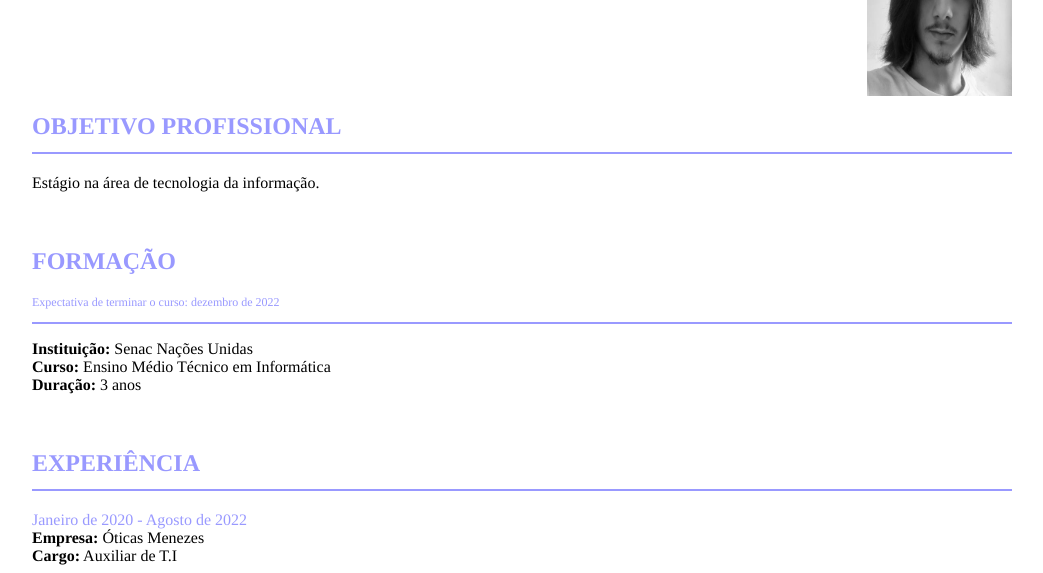
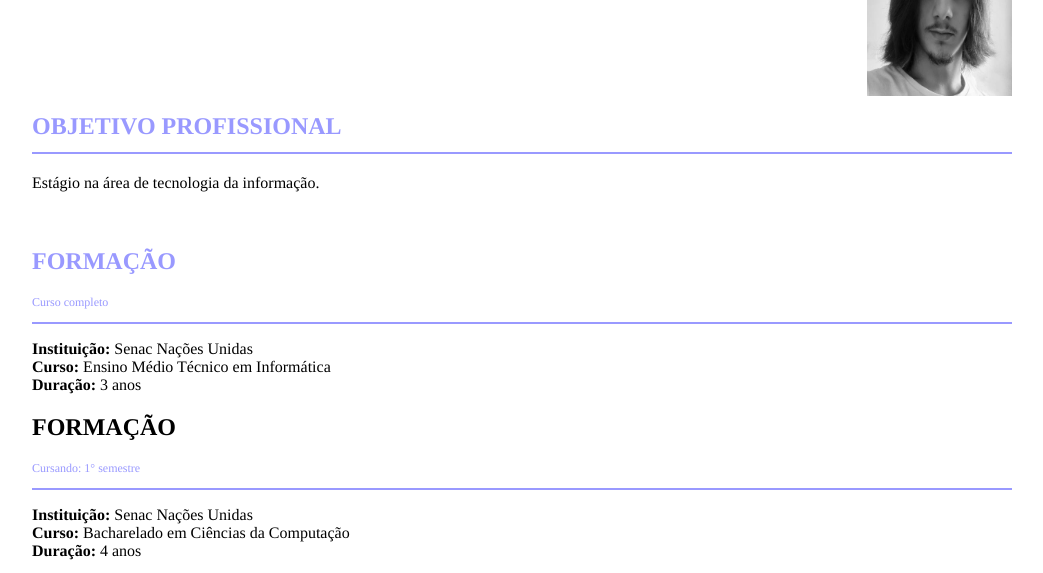
Before and after one commit to ffelipeaf/curriculo, a plain HTML site: page index.html in a window 1280 px wide. Shown: the part 129-702 px from the top of the page, without its empty margins (118-1161 px from the left). Drawn offline with Linux system fonts and the light colour scheme.

Commit message:
Update index.html

```diff
--- a/index.html
+++ b/index.html
@@ -21,11 +21,18 @@
 
 <div> <font face="times" color="#9999ff">
 <h2>FORMAÇÃO </h2>
-<p style="font-size: 12;"> <font face="times" color="#9999ff"> Expectativa de terminar o curso: dezembro de 2022 <hr color="#9999ff"></p>
+<p style="font-size: 12;"> <font face="times" color="#9999ff"> Curso completo <hr color="#9999ff"></p>
 <p><font face="times" color="black">
 <STRONG>Instituição:</strong> Senac Nações Unidas<br>
 <strong>Curso:</strong> Ensino Médio Técnico em Informática <br>
 <STRONG>Duração:</strong> 3 anos <br></p>
+</div>
+<h2>FORMAÇÃO </h2>
+<p style="font-size: 12;"> <font face="times" color="#9999ff"> Cursando: 1° semestre <hr color="#9999ff"></p>
+<p><font face="times" color="black">
+<STRONG>Instituição:</strong> Senac Nações Unidas<br>
+<strong>Curso:</strong> Bacharelado em Ciências da Computação <br>
+<STRONG>Duração:</strong> 4 anos <br></p>
 </div>
 
 <div style="height: 20px;"></div>
```
